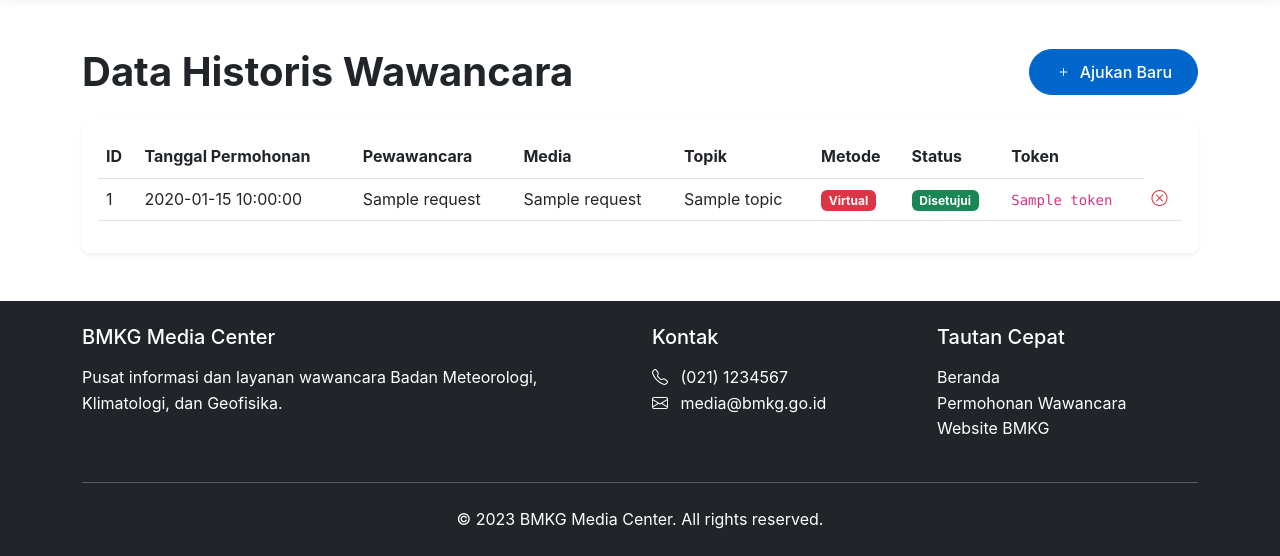
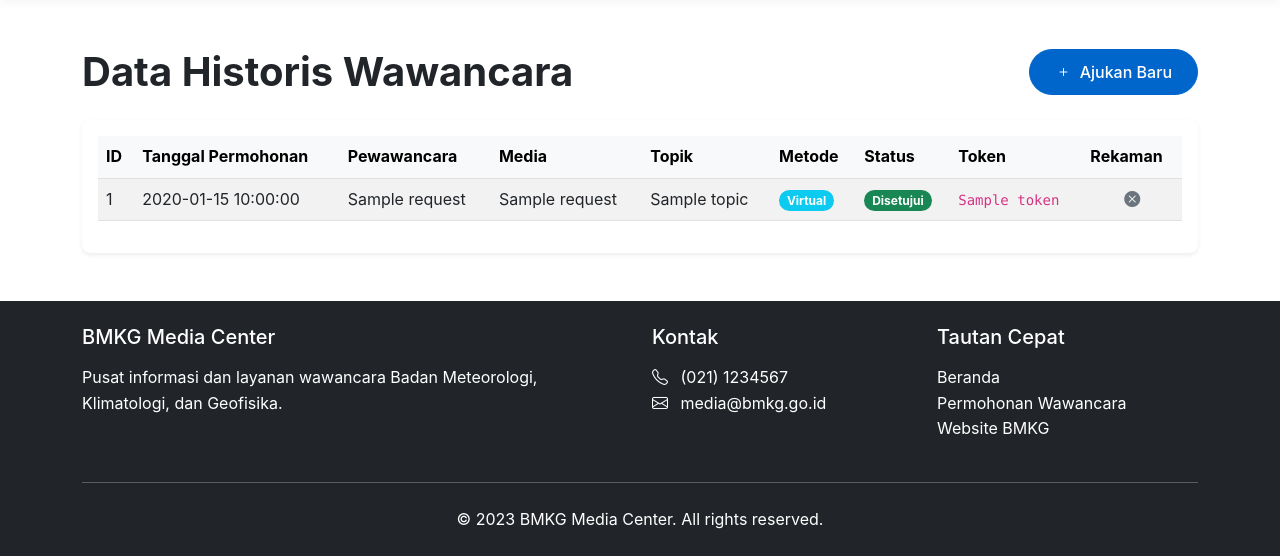
Before and after one commit to dwibagusd/bmkg-media, a Flask app: template templates/historical_data.html in a window 1280 px wide. Shown: the part 74-630 px from the top of the page. Run offline with Flask 3, Linux system fonts and the light colour scheme; the template is opened without the code that fills it: most values are stand-ins (such as "Sample title", 1, 10 or a date in 2020); some libraries are stand-ins or nearby versions.

Commit message:
Update historical_data.html

```diff
--- a/templates/historical_data.html
+++ b/templates/historical_data.html
@@ -1,62 +1,81 @@
 <!-- templates/historical_data.html -->
-{% extends "base.html" %} {% block title %}Data Historis Wawancara{% endblock %} {% block content %}
+{% extends "base.html" %}
+
+{% block title %}Data Historis Wawancara{% endblock %}
+
+{% block content %}
 <section class="container my-5">
   <div class="d-flex justify-content-between align-items-center mb-4">
     <h1 class="display-6 fw-bold mb-0">Data Historis Wawancara</h1>
-    <a href="/request-interview" class="btn btn-primary"> <i class="bi bi-plus me-1"></i> Ajukan Baru </a>
+    <a href="{{ url_for('request_interview') }}" class="btn btn-primary">
+      <i class="bi bi-plus me-1"></i> Ajukan Baru
+    </a>
   </div>
 
   <div class="card shadow-sm">
     <div class="card-body">
       <div class="table-responsive">
-        <table class="table table-hover">
-          <thead>
+        <table class="table table-hover table-striped">
+          <thead class="table-light">
             <tr>
-              <th>ID</th>
-              <th>Tanggal Permohonan</th>
-              <th>Pewawancara</th>
-              <th>Media</th>
-              <th>Topik</th>
-              <th>Metode</th>
-              <th>Status</th>
-              <th>Token</th>
+              <th scope="col">ID</th>
+              <th scope="col">Tanggal Permohonan</th>
+              <th scope="col">Pewawancara</th>
+              <th scope="col">Media</th>
+              <th scope="col">Topik</th>
+              <th scope="col">Metode</th>
+              <th scope="col">Status</th>
+              <th scope="col">Token</th>
+              <th scope="col">Rekaman</th>
             </tr>
           </thead>
           <tbody>
             {% for request in historical_data %}
             <tr>
-              <td>{{ request.id }}</td>
-              <td>{{ request.request_date }}</td>
-              <td>{{ request.interviewer_name }}</td>
-              <td>{{ request.media_name }}</td>
-              <td>{{ request.topic[:30] }}{% if request.topic|length > 30 %}...{% endif %}</td>
+              <td>{{ request.id|e }}</td>
+              <td>{{ request.request_date|e }}</td>
+              <td>{{ request.interviewer_name|e }}</td>
+              <td>{{ request.media_name|e }}</td>
+              <td>
+                <span title="{{ request.topic|e }}">
+                  {{ request.topic[:30]|e }}{% if request.topic|length > 30 %}...{% endif %}
+                </span>
+              </td>
               <td>
                 {% if request.method == 'telepon' %}
-                <span class="badge bg-primary">Telepon</span>
+                <span class="badge bg-primary rounded-pill">Telepon</span>
                 {% elif request.method == 'whatsapp' %}
-                <span class="badge bg-success">WhatsApp</span>
+                <span class="badge bg-success rounded-pill">WhatsApp</span>
                 {% elif request.method == 'langsung' %}
-                <span class="badge bg-warning text-dark">Tatap Muka</span>
+                <span class="badge bg-warning text-dark rounded-pill">Tatap Muka</span>
                 {% else %}
-                <span class="badge bg-danger">Virtual</span>
+                <span class="badge bg-info rounded-pill">Virtual</span>
                 {% endif %}
               </td>
               <td>
                 {% if request.status == 'Pending' %}
-                <span class="badge bg-secondary">Pending</span>
+                <span class="badge bg-secondary rounded-pill">Pending</span>
                 {% elif request.status == 'Approved' %}
-                <span class="badge bg-success">Disetujui</span>
+                <span class="badge bg-success rounded-pill">Disetujui</span>
                 {% else %}
-                <span class="badge bg-danger">Ditolak</span>
+                <span class="badge bg-danger rounded-pill">Ditolak</span>
                 {% endif %}
               </td>
-              <td><code>{{ request.token }}</code></td>
               <td>
+                <code class="user-select-all">{{ request.token|e }}</code>
+              </td>
+              <td class="text-center">
                 {% if request.has_recording %}
-                <i class="bi bi-check-circle text-success"></i>
+                <i class="bi bi-check-circle-fill text-success" title="Tersedia"></i>
                 {% else %}
-                <i class="bi bi-x-circle text-danger"></i>
+                <i class="bi bi-x-circle-fill text-secondary" title="Tidak tersedia"></i>
                 {% endif %}
+              </td>
+            </tr>
+            {% else %}
+            <tr>
+              <td colspan="9" class="text-center text-muted py-4">
+                Tidak ada data wawancara yang tersedia
               </td>
             </tr>
             {% endfor %}
```
